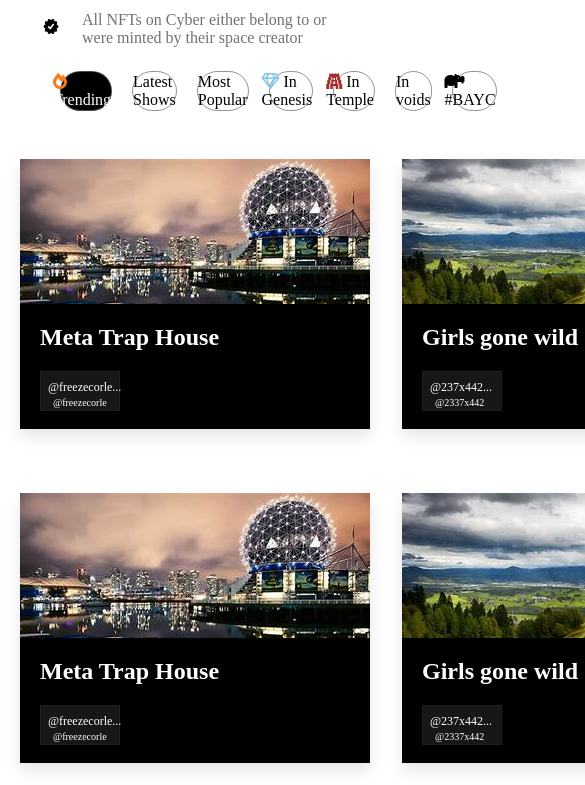
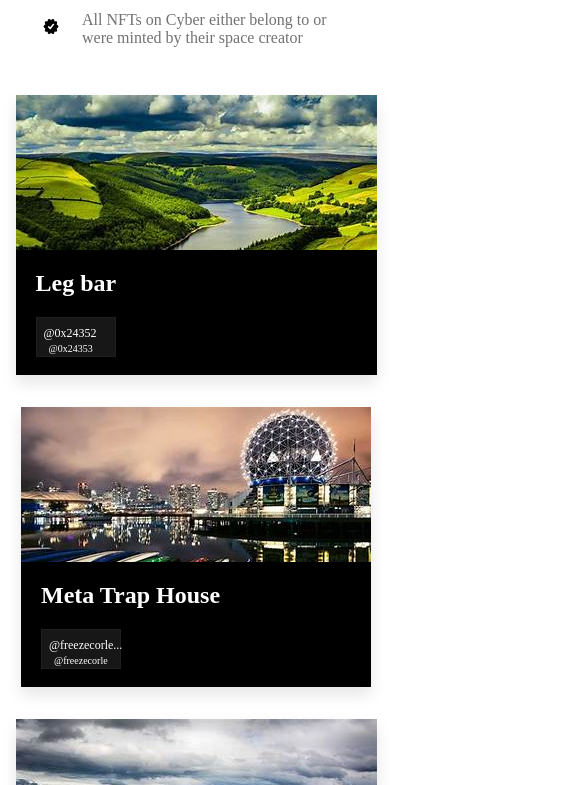
Before and after one commit to Anant7393/liveSpace, a plain HTML site: page index.html in a window 390 px wide. Shown: the part 59-844 px from the top of the page, 585 px wide, since content can reach past the window. Drawn offline with Linux system fonts and the light colour scheme; a web font is replaced by a local one.

Commit message:
fix:responsivenessadded

```diff
--- a/assets/style.css
+++ b/assets/style.css
@@ -89,6 +89,7 @@ body {
 
 .main {
   display: flex;
+  flex-wrap: nowrap;
   margin: 2rem;
   justify-content: center;
   /* align-items: center; */
@@ -135,3 +136,19 @@ body {
   background-color: #171717;
   margin-left: 20px;
 }
+
+@media screen and (min-width: 300px) and (max-width: 820px) {
+  .navbar {
+    display: none;
+  }
+  .main {
+    flex-flow: column;
+    width: 80%;
+    justify-content: center;
+    align-items: center;
+  }
+  .box .para {
+    width: 100%;
+    margin-top: 0;
+  }
+}
--- a/index.html
+++ b/index.html
@@ -22,7 +22,7 @@
         <p class="line"><span class="verify"><img src="./assets/images/verified-user.png" alt=""></span><span
                 class="nft">All NFTs on Cyber either belong to or were minted by their space creator</span></p>
     </div>
-
+  <div class="res">
     <div class="navbar">
         <div class="ll current">
             <div class="text"> <i class="fas fa-fire-alt"></i> Trending </div>
@@ -108,6 +108,8 @@
 
     </div>
 
+  </div>
+
 </body>
 
 </html>
```
